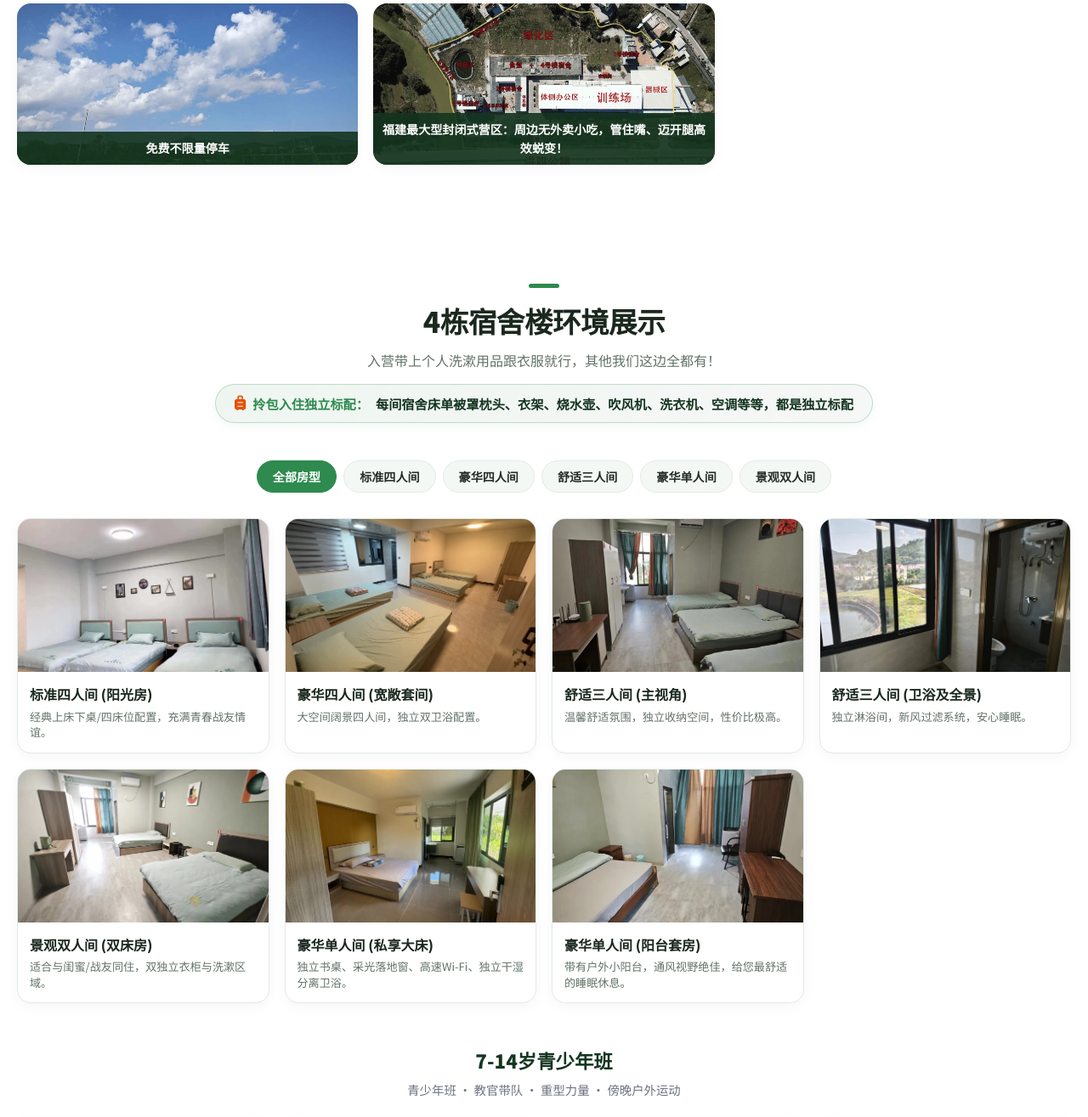
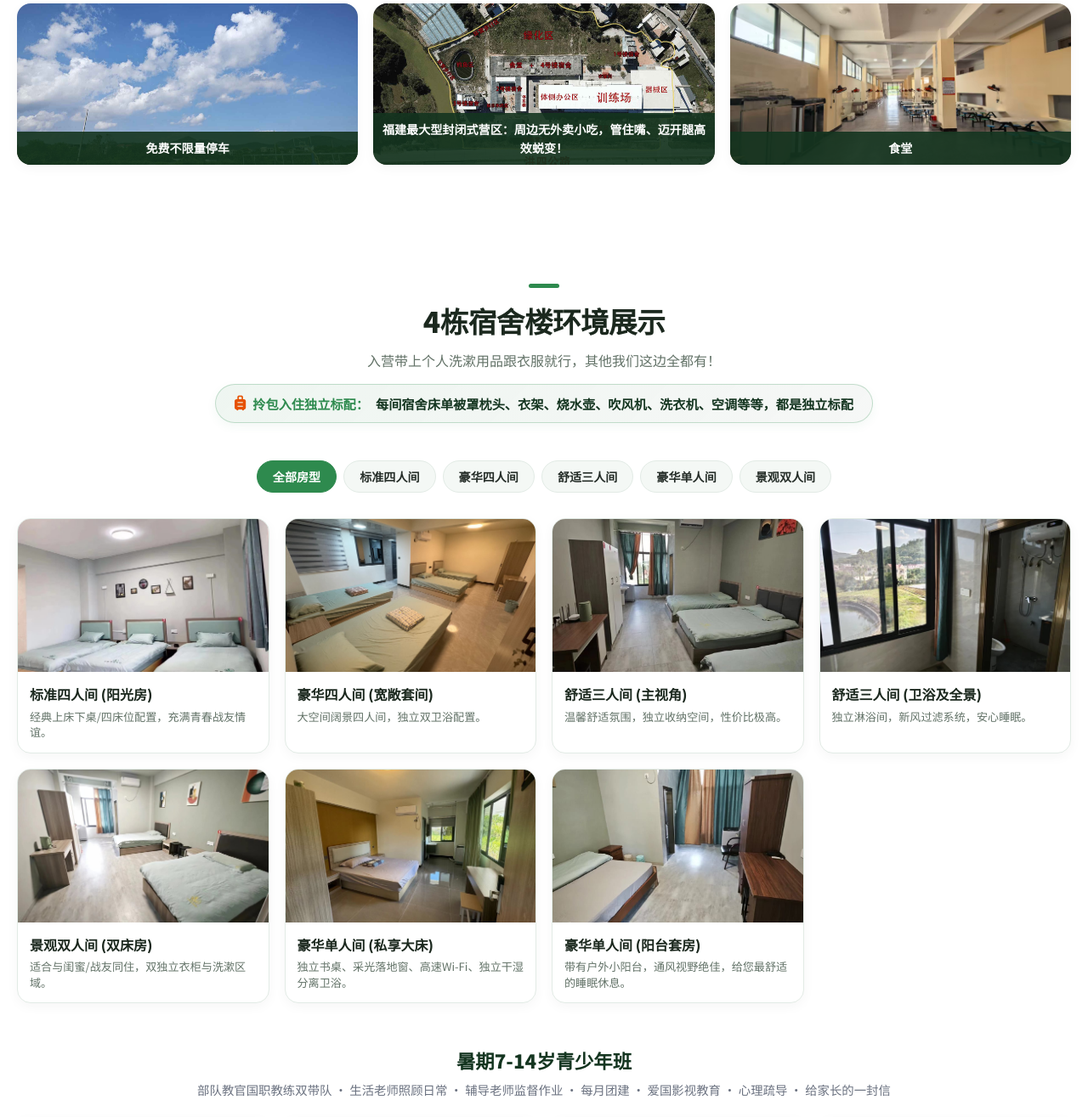
Before and after one commit to haven-bin/migu-fitness, a website built with Vite: page index.html in a window 1280 px wide. Shown: the part 1630-2945 px from the top of the page at 85% size. Built offline with nearby package versions, Linux system fonts and the light colour scheme.

Commit message:
fix:优化

```diff
--- a/index.html
+++ b/index.html
@@ -152,6 +152,7 @@
         <div class="office-card"><img src="/image/office-area/office-area6.jpg" alt="器械区2  免费私教指导教学" loading="lazy" decoding="async"><p>器械区2  免费私教指导教学</p></div>
         <div class="office-card"><img src="/image/office-area/office-area11.jpg" alt="免费不限量停车" loading="lazy" decoding="async"><p>免费不限量停车</p></div>
         <div class="office-card"><img src="/image/office-area/office-area12.jpg" alt="福建最大型封闭式营区" loading="lazy" decoding="async"><p>福建最大型封闭式营区：周边无外卖小吃，管住嘴、迈开腿高效蜕变！</p></div>
+        <div class="office-card"><img src="/image/front-page/front-page9.jpg" alt="食堂" loading="lazy" decoding="async"><p>食堂</p></div>
       </div>
     </div>
   </section>
@@ -240,8 +241,8 @@
 
       <!-- 4大专业训练场区展示 -->
       <div class="training-zones-header text-center" style="margin-top: 50px; margin-bottom: 24px;">
-        <h3 style="font-size: 1.4rem; font-weight: 900; color: #143520;">7-14岁青少年班</h3>
-        <p style="font-size: 0.9rem; color: #6B7280; margin-top: 4px;">青少年班 · 教官带队 · 重型力量 · 傍晚户外运动</p>
+        <h3 style="font-size: 1.4rem; font-weight: 900; color: #143520;">暑期7-14岁青少年班</h3>
+        <p style="font-size: 0.9rem; color: #6B7280; margin-top: 4px;">部队教官国职教练双带队 · 生活老师照顾日常 · 辅导老师监督作业 · 每月团建 · 爱国影视教育 · 心理疏导 · 给家长的一封信</p>
       </div>
 
       <div class="training-zones-grid">
```
Also changed, not shown: image/front-page/front-page9.jpg (added).
